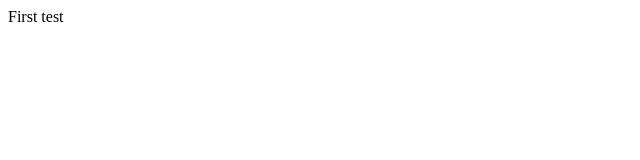
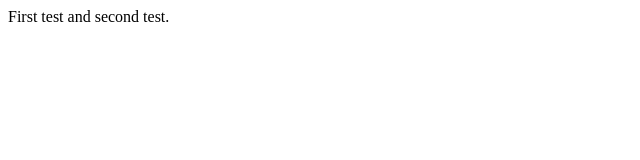
Before and after one commit to michaelschramek/michaelschramek.github.io, a plain HTML site: page index.html in a window 1280 px wide. Shown: the whole page, without its empty margins (0-640 px from the left). Drawn offline with Linux system fonts and the light colour scheme.

Commit message:
Update index.html

```diff
--- a/index.html
+++ b/index.html
@@ -3,5 +3,5 @@
 	<title>Initial Test</title>
 </head>
 <body>
-<p>First test</p>
+<p>First test and second test.</p>
 </body>
```
